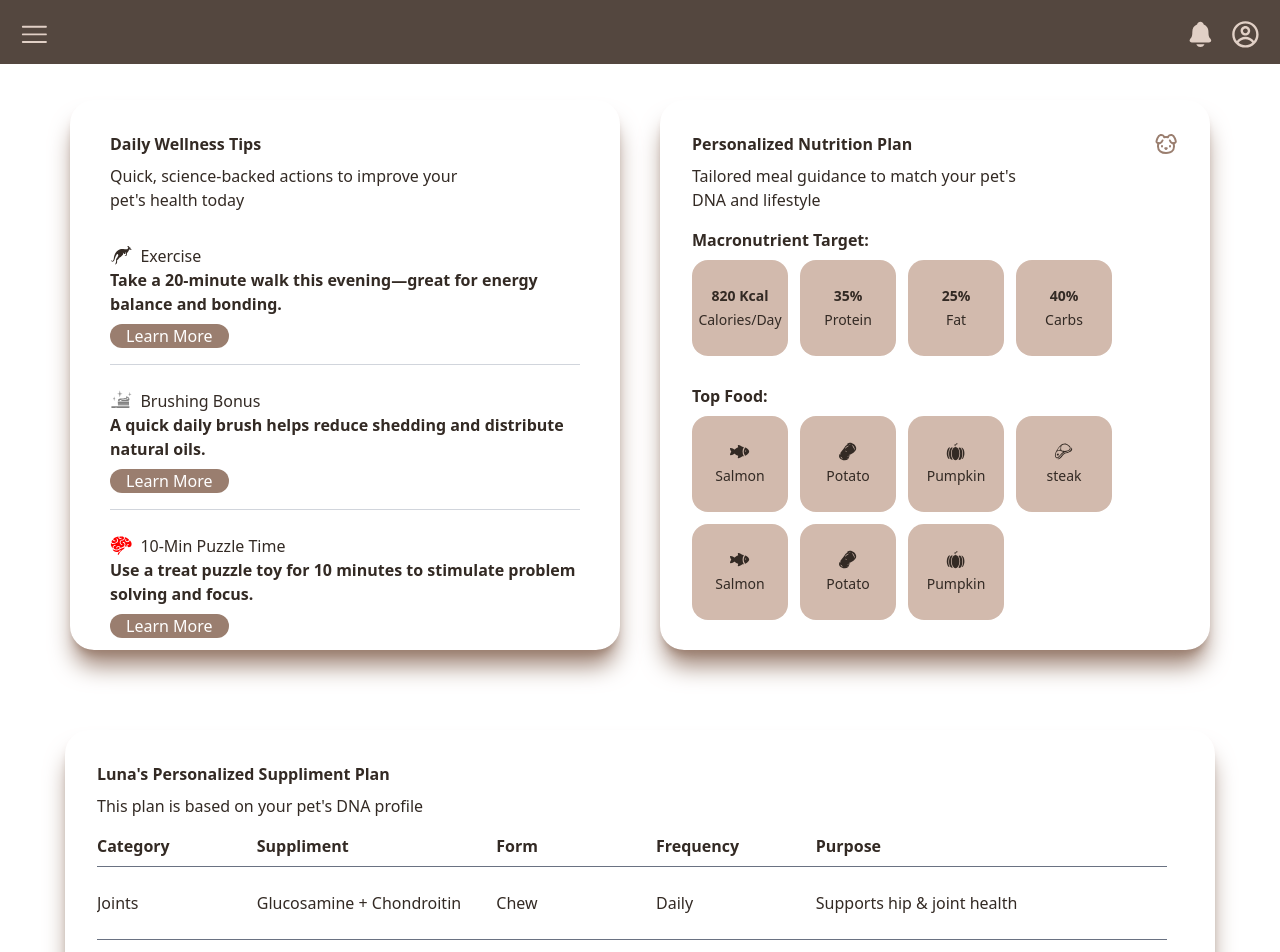
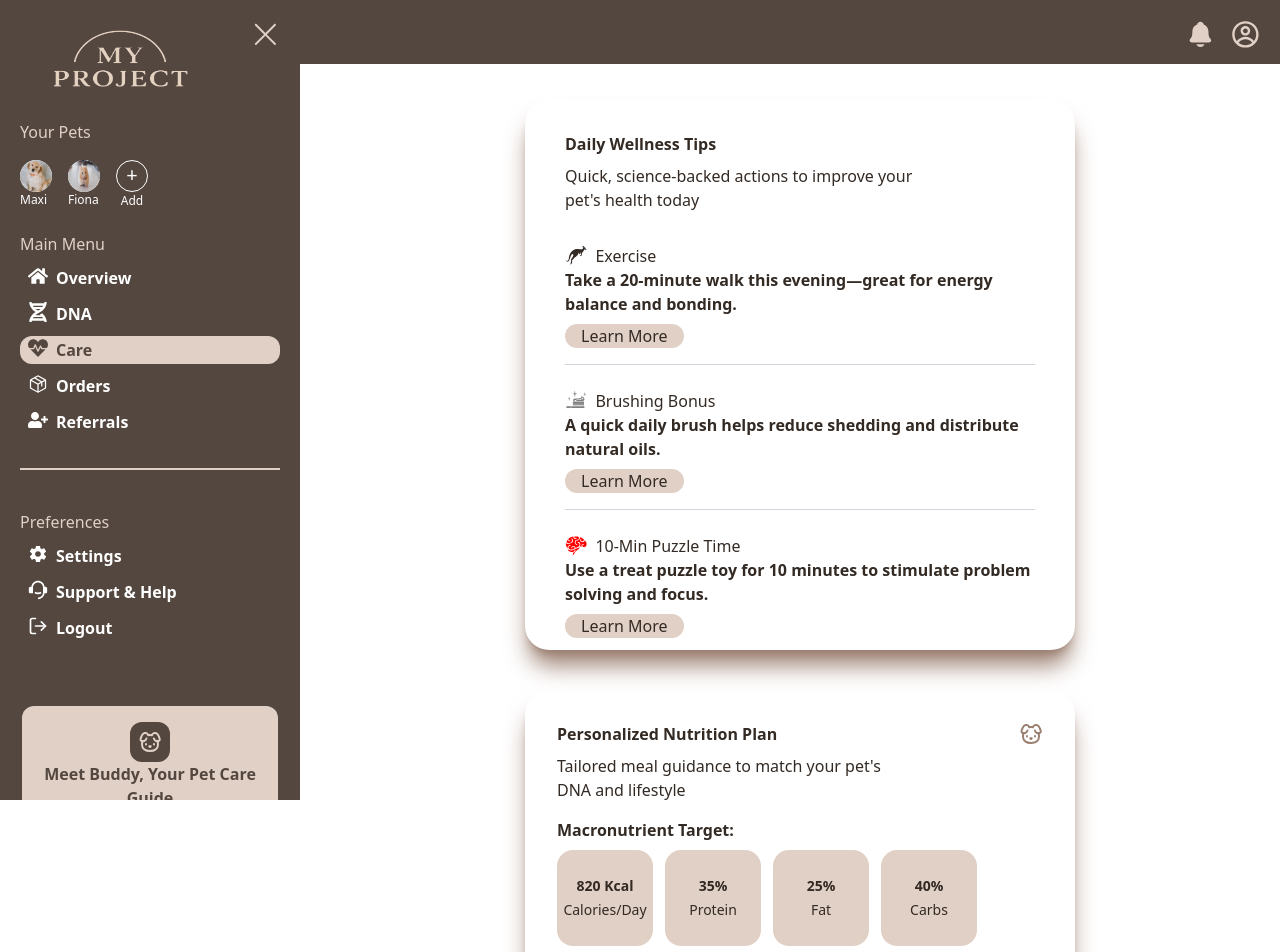
Before and after one commit to MusabRehman03/petDNA-landing-page, a Next.js app: page / in a window 1280 px wide. Shown: the top 952 px of the page. Built offline with nearby package versions, Linux system fonts and the light colour scheme.

Commit message:
fix: fixed some colours and responsiveness

```diff
--- a/app/page.tsx
+++ b/app/page.tsx
@@ -9,7 +9,7 @@ export default function Home() {
   const {isOpen, setIsOpen} =  useSideBarContext()
   return (
 
-      <div className={`${isOpen?'md:ml-40':'-ml-0'} w-[100%] h-[100%] space-y-15 `}>
+      <div className={`${isOpen?'md:ml-80':'-ml-0'}  space-y-15 `}>
         <div className="flex flex-wrap items-center  justify-center mt-20">
           <DailyWellnessTip />
           <PersonalizedNutritionPlan />
--- a/components/DailyWellnessTip.tsx
+++ b/components/DailyWellnessTip.tsx
@@ -93,7 +93,7 @@ const DailyWellnessTip = () => {
               <div>
                 <p className="font-bold">{tip.text}</p>
               </div>
-              <button className="px-4 text-white rounded-4xl mt-2 bg-[#9A7E6F]">
+              <button className="px-4 text-[#332a24] rounded-4xl mt-2 bg-[#e1d0c6]">
                 Learn More
               </button>
             </div>
--- a/components/PersonalizedNutritionPlan.tsx
+++ b/components/PersonalizedNutritionPlan.tsx
@@ -77,7 +77,7 @@ const PersonalizedNutritionPlan = () => {
         <div className="flex flex-wrap overflow-y-auto space-y-3 space-x-3 mt-2">
           {macroNutrientTarget.map((t) => {
             return (
-              <div key={t.id} className="bg-[#d2baad] text-[#332a24] w-24 h-24 rounded-2xl text-sm space-y-1 flex flex-col justify-center items-center">
+              <div key={t.id} className="bg-[#e1d0c6] text-[#332a24] w-24 h-24 rounded-2xl text-sm space-y-1 flex flex-col justify-center items-center">
                 <h1 className="font-bold">{t.heading}</h1>
                 <p>{t.text}</p>
               </div>
@@ -90,7 +90,7 @@ const PersonalizedNutritionPlan = () => {
         <div className=" flex flex-wrap  space-x-3 space-y-3 mt-2">
           {topFood.map((t) => {
             return (
-              <div key={t.id} className="bg-[#d2baad] text-[#332a24] w-24 h-24 rounded-2xl text-sm space-y-1 flex flex-col justify-center items-center">
+              <div key={t.id} className="bg-[#e1d0c6] text-[#332a24] w-24 h-24 rounded-2xl text-sm space-y-1 flex flex-col justify-center items-center">
                 <h1 className="font-bold">{t.icon}</h1>
                 <p>{t.text}</p>
               </div>
--- a/components/sidebar/SideBar.tsx
+++ b/components/sidebar/SideBar.tsx
@@ -1,4 +1,4 @@
-'use client'
+"use client";
 import React from "react";
 import TempLogo from "../../public/test_logo02.png";
 import { RxCross1 } from "react-icons/rx";
@@ -12,14 +12,27 @@ import { RiCustomerService2Fill } from "react-icons/ri";
 import { LuDog } from "react-icons/lu";
 import { useSideBarContext } from "@/context/SideBarContext";
 import { sidebarContextType } from "@/context/SideBarContext";
+import { useEffect } from "react";
 import Image from "next/image";
 const SideBar = () => {
-    const {isOpen,setIsOpen}:any = useSideBarContext()
+  const { isOpen, setIsOpen }: sidebarContextType = useSideBarContext();
+
+  useEffect(() => {
+    const handleResize = () => setIsOpen(window.innerWidth >= 1024);
+    handleResize();
+    window.addEventListener("resize", handleResize);
+    return () => window.removeEventListener("resize", handleResize);
+  }, []);
   return (
-    <div className={`${!isOpen&&"hidden"} fixed top-0 let-0 z-50 overflow-y-auto  w-[300px] h-screen p-5 text-white bg-[#54473F]`}>
+    <div
+      className={`${
+        !isOpen && "hidden"
+      } fixed top-0 let-0 z-50 overflow-y-auto  w-[300px] h-screen p-5 text-white bg-[#54473F] flex flex-col justify-between`}
+    >
+      <div>
         <div id="logo" className=" flex justify-between">
           <Image src={TempLogo} alt="logo" className="w-50 h-20 rounded-xl " />
-        <div onClick={()=>setIsOpen(false)} className="cursor-pointer">
+          <div onClick={() => setIsOpen(false)} className="cursor-pointer">
             <RxCross1 style={{ fontSize: "1.8rem", color: "#e1d0c6" }} />
           </div>
         </div>
@@ -54,7 +67,7 @@ const SideBar = () => {
             <FaDna style={{ fontSize: "20px" }} />
             <p className="text-white text- font-semibold">DNA</p>
           </div>
-        <div className="flex space-x-2 bg-white px-2 py-0.5 rounded-xl text-[#54473F]">
+          <div className="flex space-x-2 bg-[#e1d0c6] px-2 py-0.5 rounded-xl text-[#54473F]">
             <FaHeartbeat style={{ fontSize: "20px" }} />
             <p className="   font-semibold">Care</p>
           </div>
@@ -84,18 +97,26 @@ const SideBar = () => {
             <p className="text-white  font-semibold">Logout</p>
           </div>
         </div>
+      </div>
+      <div>
         <div className="bg-[#e1d0c6] text-[#54473F] mt-16 mx-auto w-64 h-52 rounded-xl p-4">
           <div className="bg-[#54473F] mx-auto w-10 h-10 rounded-xl flex justify-center items-center">
             <LuDog style={{ color: "#e1d0c6", fontSize: "1.5rem" }} />
-
           </div>
           <div>
-        <p className="text-center font-bold">Meet Buddy, Your Pet Care Guide</p>
+            <p className="text-center font-bold">
+              Meet Buddy, Your Pet Care Guide
+            </p>
             <p className="text-center text-sm">Have questions about</p>
-        <p className="text-center text-sm">your pet's health or behaviour</p>
+            <p className="text-center text-sm">
+              your pet's health or behaviour
+            </p>
           </div>
           <div className="flex justify-center  mt-2">
-            <button className="bg-[#54473F]  py-2 px-7 rounded-xl text-[#e1d0c6]">Ask Buddy Now</button>
+            <button className="bg-[#54473F]  py-2 px-7 rounded-xl text-[#e1d0c6]">
+              Ask Buddy Now
+            </button>
+          </div>
         </div>
       </div>
     </div>
--- a/context/SideBarContext.tsx
+++ b/context/SideBarContext.tsx
@@ -7,7 +7,7 @@ setIsOpen: (newState:boolean)=>void
 }
 const sidebarContext = createContext<sidebarContextType|null>(null)
 export function SidebarContextProvider({ children }: { children: React.ReactNode}){
-    const [isOpen,setIsOpen]= useState(false)
+    const [isOpen,setIsOpen]= useState(true)
     return(
         <sidebarContext.Provider value={{isOpen,setIsOpen}}>
             {children}
```
Also changed, not shown: 1 other file (tests, documents, lock files or other folders). Lines whose indentation alone changed are shown as unchanged.
